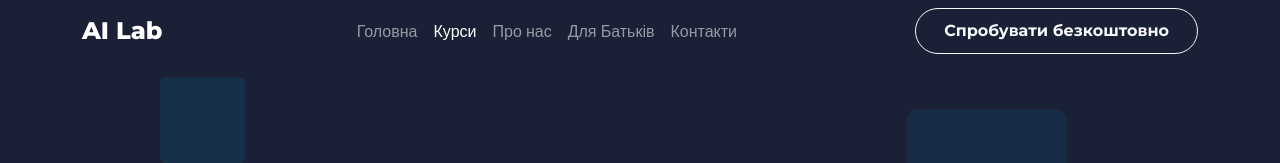
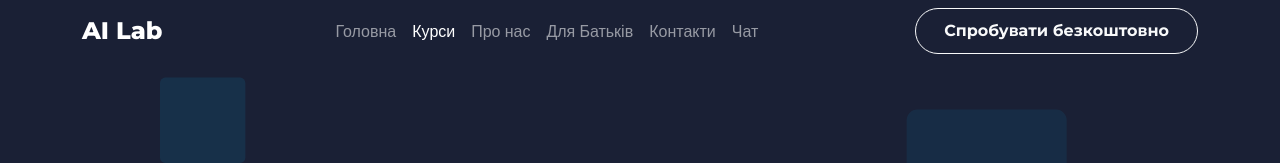
Before and after one commit to miwanoff/ai-lab, a plain HTML site: page courses.html in a window 1280 px wide. Shown: the top 163 px of the page. Drawn offline with nearby package versions, Linux system fonts and the light colour scheme.

Commit message:
Update courses.html

```diff
--- a/courses.html
+++ b/courses.html
@@ -162,6 +162,7 @@
                     <li class="nav-item"><a class="nav-link" href="about.html">Про нас</a></li>
                     <li class="nav-item"><a class="nav-link" href="#">Для Батьків</a></li>
                     <li class="nav-item"><a class="nav-link" href="#">Контакти</a></li>
+                    <li class="nav-item"><a class="nav-link" href="chat.html">Чат</a></li>
                 </ul>
                 <a href="#" class="btn btn-outline-light d-none d-lg-inline-block">Спробувати безкоштовно</a>
             </div>
```
